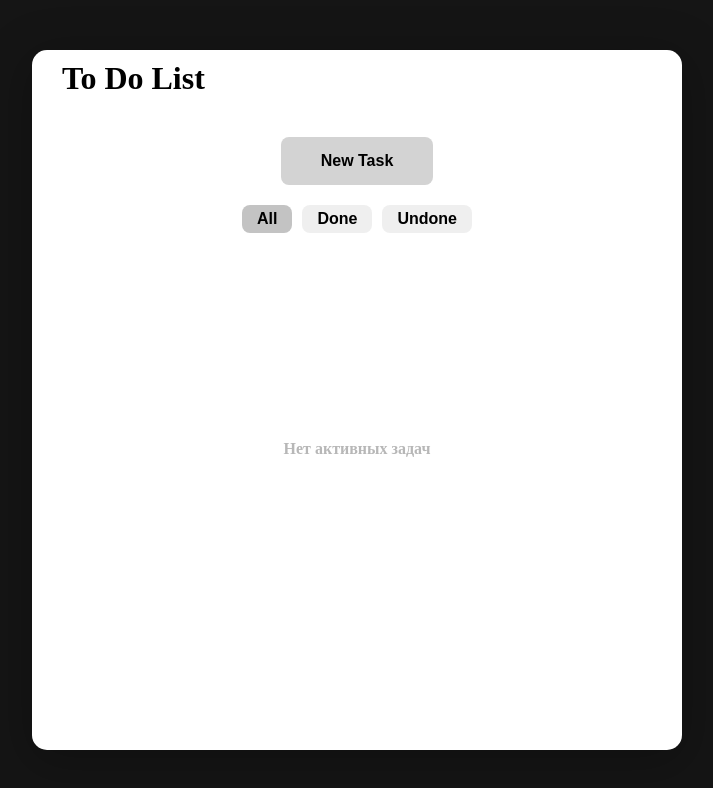
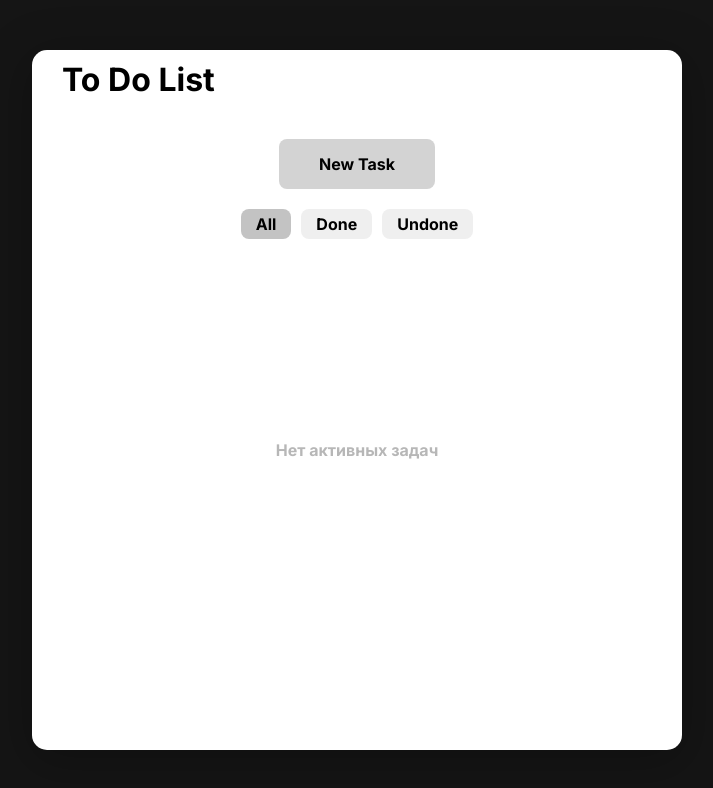
Before and after one commit to nothakkari/react-tasklist, a React (Create React App) app in the folder tasklist/: page / in a window 1280 px wide. Shown: the top 788 px of the page, without its empty margins (283-996 px from the left). Built offline with nearby package versions, Linux system fonts and the light colour scheme.

Commit message:
styles for index.js

```diff
--- a/tasklist/src/index.css
+++ b/tasklist/src/index.css
@@ -1,3 +1,5 @@
+@import url('https://fonts.googleapis.com/css2?family=Inter:wght@100..900&display=swap');
+
 *,
 *::after,
 *::before {
@@ -7,12 +9,15 @@
 }
 
 body {
+  background-color: #151515;
+  font-family: "Inter", sans-serif;
   display: flex;
+  justify-content: center;
+  flex-direction: column;
   align-items: center;
-  justify-content: center;
   width: 100vw;
   height: 100vh;
-  background-color: #151515;
+  position: relative;
 }
 
 code {
@@ -20,6 +25,15 @@
     monospace;
 }
 
+button {
+  font-family: "Inter", sans-serif;
+}
+
 ul, li {
   list-style-type: none;
 }
+
+.reactLink {
+  text-decoration: none;
+  color: black;
+}
```
